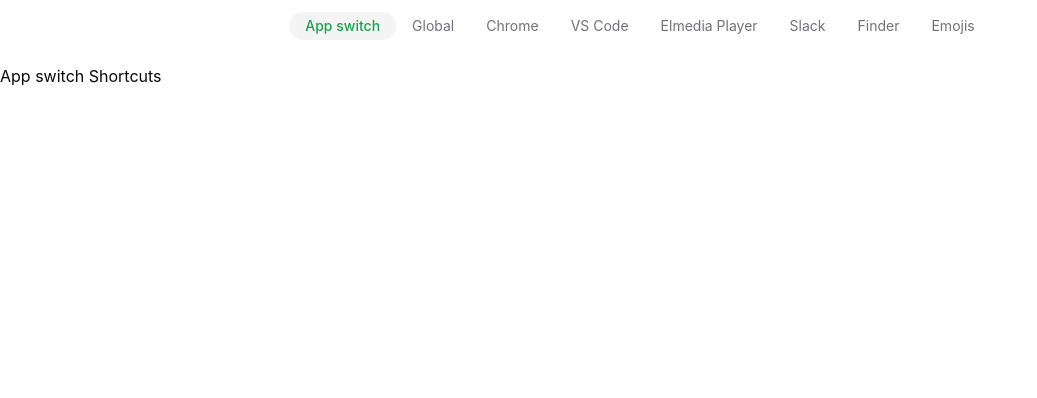
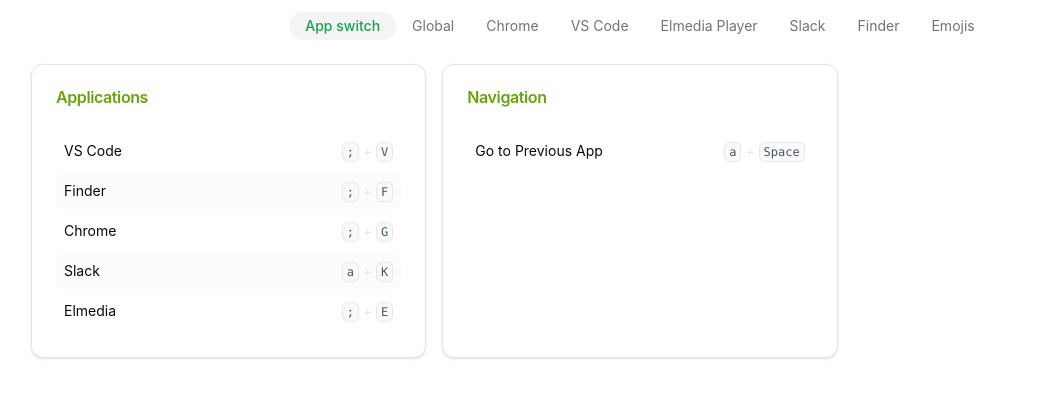
Before and after one commit to ImanMahmoudinasab/shorty-cheats, a React app: page / in a window 1280 px wide. Shown: the top 398 px of the page, without its empty margins (0-1037 px from the left). Built offline with nearby package versions, Linux system fonts and the light colour scheme.

Commit message:
Show app switch shortcuts using cards

```diff
--- a/package.json
+++ b/package.json
@@ -8,6 +8,7 @@
     "@pmmmwh/react-refresh-webpack-plugin": "^0.5.3",
     "@radix-ui/react-icons": "^1.3.0",
     "@radix-ui/react-scroll-area": "^1.0.5",
+    "@radix-ui/react-separator": "^1.0.3",
     "@radix-ui/react-tabs": "^1.0.4",
     "@svgr/webpack": "^5.5.0",
     "@testing-library/jest-dom": "^5.14.1",
--- a/src/App.tsx
+++ b/src/App.tsx
@@ -1,3 +1,4 @@
+import AppSwitchSpace from "./app/app-switch/app-switch";
 import { Nav } from "./components/nav/nav";
 import NavContent from "./components/nav/nav-content";
 import { Spaces } from "./constants";
@@ -6,7 +7,7 @@
 const contents = [
   {
     name: "apps",
-    content: "App switch Shortcuts",
+    content: <AppSwitchSpace />,
   },
   {
     name: "emojis",
@@ -41,7 +42,7 @@
 function App() {
   return (
     <>
-      <header className="pt-3">
+      <div className="pt-3 max-w-[1250px] mx-auto">
         <Nav spaces={Spaces} defaultValue="apps">
           {contents.map((content) => (
             <NavContent key={content.name} value={content.name}>
@@ -49,7 +50,7 @@
             </NavContent>
           ))}
         </Nav>
-      </header>
+      </div>
     </>
   );
 }
--- /dev/null
+++ b/src/app/app-switch/app-switch.tsx
@@ -0,0 +1,81 @@
+import { Card, CardContent, CardHeader, CardTitle } from "@/components/ui/card";
+
+const areas = [
+  {
+    name: "Applications",
+    commands: [
+      {
+        name: "VS Code",
+        shortcut: [";", "V"],
+      },
+      {
+        name: "Finder",
+        shortcut: [";", "F"],
+      },
+      {
+        name: "Chrome",
+        shortcut: [";", "G"],
+      },
+      {
+        name: "Slack",
+        shortcut: ["a", "K"],
+      },
+      {
+        name: "Elmedia",
+        shortcut: [";", "E"],
+      },
+    ],
+  },
+  {
+    name: "Navigation",
+    commands: [
+      {
+        name: "Go to Previous App",
+        shortcut: ["a", "Space"],
+      },
+    ],
+  },
+];
+
+function AppSwitchSpace() {
+  return (
+    <div className="grid lg:grid-cols-3 md:grid-cols-2 sm:grid-cols-1 grid-cols-1 gap-4 mx-4">
+      {areas.map((area) => (
+        <Card key={area.name}>
+          <CardHeader>
+            <CardTitle>{area.name}</CardTitle>
+          </CardHeader>
+          <CardContent>
+            <ul>
+              {area.commands.map((command) => (
+                <li
+                  key={command.name}
+                  className="flex text-sm justify-between p-2 even:bg-gray-50/60 rounded-md hover:bg-blue-50 my-1"
+                >
+                  <div>{command.name}</div>
+                  <div>
+                    {command.shortcut.map((key, index) => (
+                      <>
+                        <kbd
+                          key={key}
+                          className="px-1 py-0.5 text-xs text-gray-600 bg-gray-50 border border-gray-200 rounded-md dark:bg-gray-600 dark:text-gray-100 dark:border-gray-500"
+                        >
+                          {key}
+                        </kbd>
+                        <span className="text-gray-200">
+                          {index !== command.shortcut.length - 1 && " + "}
+                        </span>
+                      </>
+                    ))}
+                  </div>
+                </li>
+              ))}
+            </ul>
+          </CardContent>
+        </Card>
+      ))}
+    </div>
+  );
+}
+
+export default AppSwitchSpace;
--- /dev/null
+++ b/src/app/app-switch/index.tsx
@@ -0,0 +1 @@
+export * from "./app-switch";
--- /dev/null
+++ b/src/components/ui/card.tsx
@@ -0,0 +1,86 @@
+import { HTMLAttributes, forwardRef } from "react";
+
+import { cn } from "@/lib/utils";
+
+const Card = forwardRef<HTMLDivElement, HTMLAttributes<HTMLDivElement>>(
+  ({ className, ...props }, ref) => (
+    <div
+      ref={ref}
+      className={cn(
+        "rounded-xl border bg-card text-card-foreground shadow",
+        className,
+      )}
+      {...props}
+    />
+  ),
+);
+Card.displayName = "Card";
+
+const CardHeader = forwardRef<HTMLDivElement, HTMLAttributes<HTMLDivElement>>(
+  ({ className, ...props }, ref) => (
+    <div
+      ref={ref}
+      className={cn("flex flex-col space-y-1.5 p-6", className)}
+      {...props}
+    >
+      {props.children}
+    </div>
+  ),
+);
+CardHeader.displayName = "CardHeader";
+
+const CardTitle = forwardRef<
+  HTMLParagraphElement,
+  HTMLAttributes<HTMLHeadingElement>
+>(({ className, ...props }, ref) => (
+  <h3
+    ref={ref}
+    className={cn(
+      "font-semibold leading-none tracking-tight text-lime-600",
+      className,
+    )}
+    {...props}
+  >
+    {props.children}
+  </h3>
+));
+CardTitle.displayName = "CardTitle";
+
+const CardDescription = forwardRef<
+  HTMLParagraphElement,
+  HTMLAttributes<HTMLParagraphElement>
+>(({ className, ...props }, ref) => (
+  <p
+    ref={ref}
+    className={cn("text-sm text-muted-foreground", className)}
+    {...props}
+  />
+));
+CardDescription.displayName = "CardDescription";
+
+const CardContent = forwardRef<HTMLDivElement, HTMLAttributes<HTMLDivElement>>(
+  ({ className, ...props }, ref) => (
+    <div ref={ref} className={cn("p-6 pt-0 ", className)} {...props} />
+  ),
+);
+CardContent.displayName = "CardContent";
+
+const CardFooter = forwardRef<HTMLDivElement, HTMLAttributes<HTMLDivElement>>(
+  ({ className, ...props }, ref) => (
+    <div
+      ref={ref}
+      className={cn("flex items-center p-6 pt-0", className)}
+      {...props}
+    />
+  ),
+);
+CardFooter.displayName = "CardFooter";
+
+export {
+  Card,
+  CardHeader,
+  CardFooter,
+  CardTitle,
+  CardDescription,
+  CardContent,
+};
--- /dev/null
+++ b/src/components/ui/separator.tsx
@@ -0,0 +1,31 @@
+"use client";
+
+import * as React from "react";
+import * as SeparatorPrimitive from "@radix-ui/react-separator";
+
+import { cn } from "@/lib/utils";
+
+const Separator = React.forwardRef<
+  React.ElementRef<typeof SeparatorPrimitive.Root>,
+  React.ComponentPropsWithoutRef<typeof SeparatorPrimitive.Root>
+>(
+  (
+    { className, orientation = "horizontal", decorative = true, ...props },
+    ref,
+  ) => (
+    <SeparatorPrimitive.Root
+      ref={ref}
+      decorative={decorative}
+      orientation={orientation}
+      className={cn(
+        "shrink-0 bg-border",
+        orientation === "horizontal" ? "h-[1px] w-full" : "h-full w-[1px]",
+        className,
+      )}
+      {...props}
+    />
+  ),
+);
+Separator.displayName = SeparatorPrimitive.Root.displayName;
+
+export { Separator };
```
Also changed, not shown: 1 other file (tests, documents, lock files or other folders).
